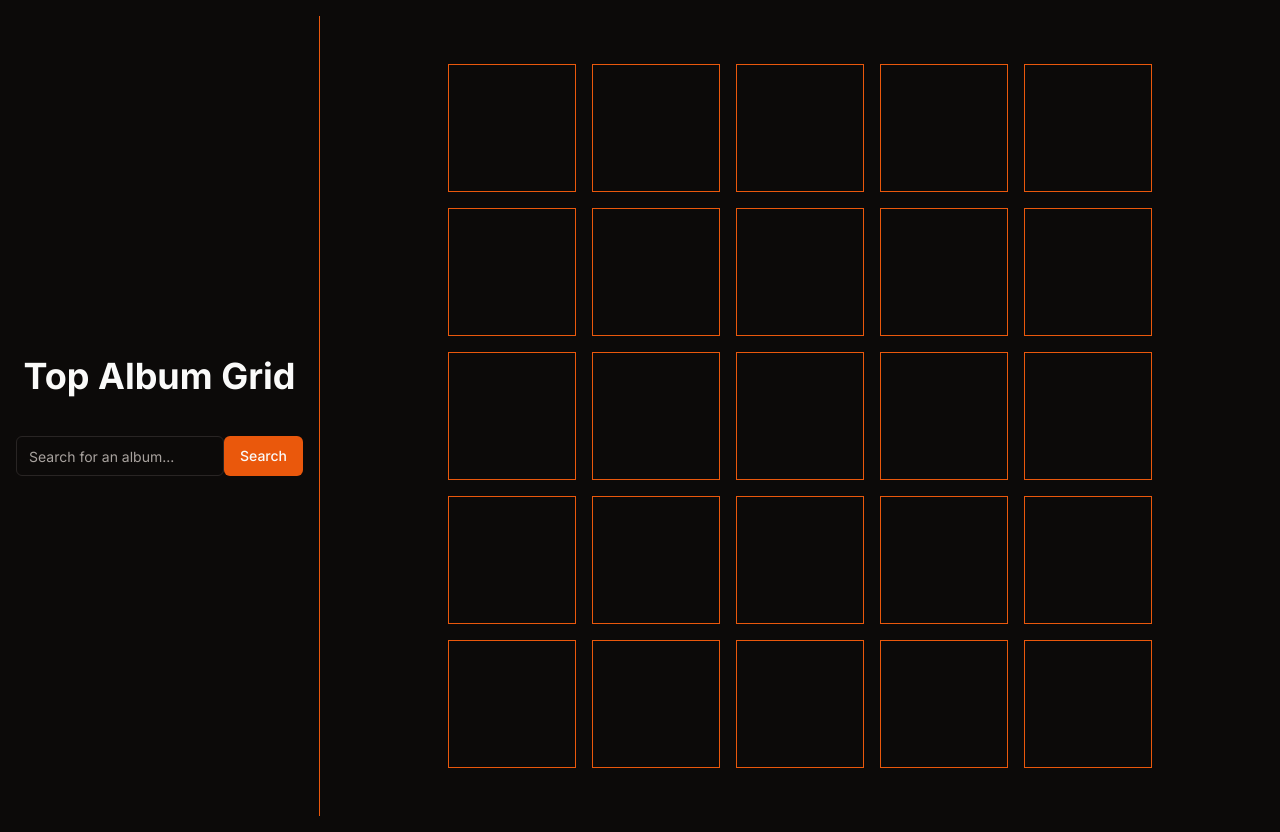
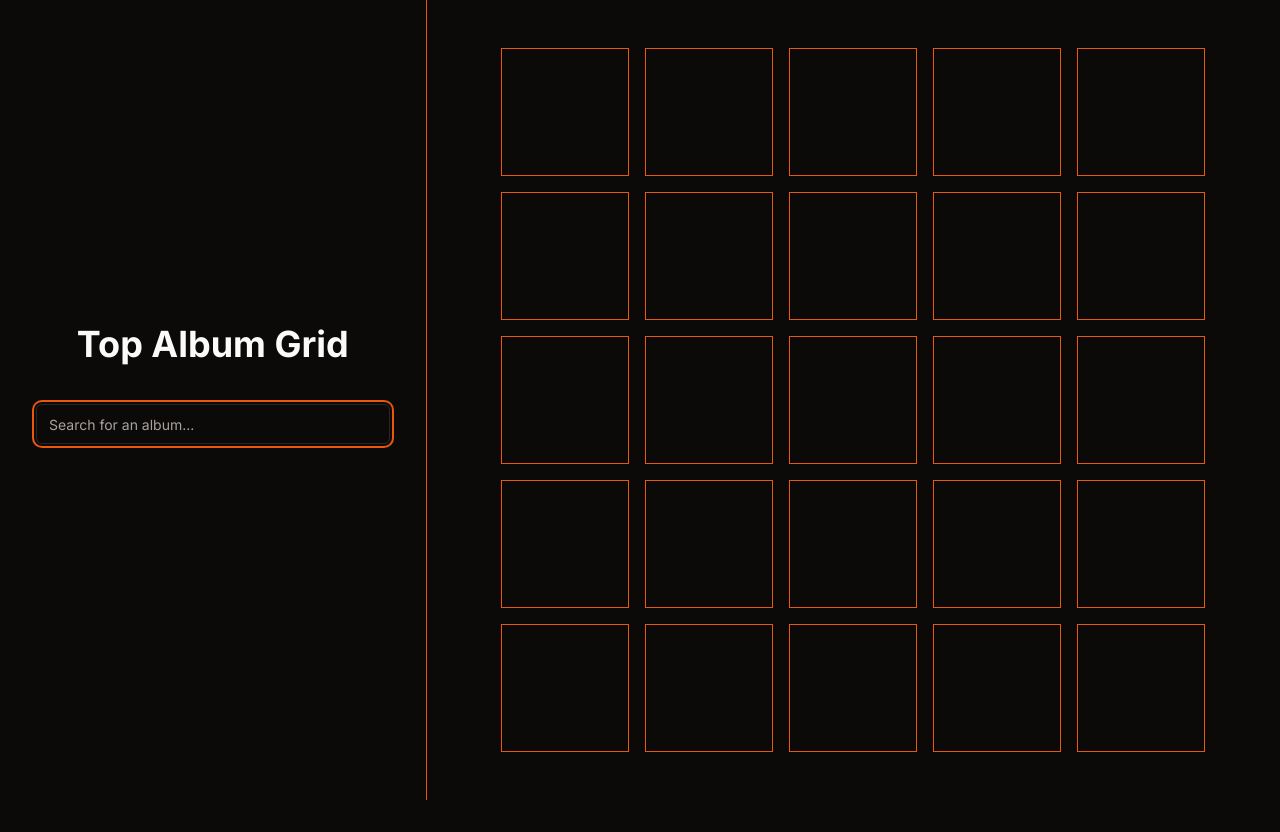
Before and after one commit to lukemcdowell/musaic, a Next.js app: page / in a window 1280 px wide. After the commit the page ends 800 px from the top, so only its background shows below. Built offline with nearby package versions, Linux system fonts and the light colour scheme.

Commit message:
adding instant search on input

```diff
--- a/src/app/api/search/route.ts
+++ b/src/app/api/search/route.ts
@@ -31,7 +31,7 @@ export async function GET(req: NextRequest) {
 
   try {
     const response = await fetch(
-      `https://api.spotify.com/v1/search?q=${query}&type=album&limit=12`,
+      `https://api.spotify.com/v1/search?q=${query}&type=album&limit=9`,
       searchOptions
     );
     const data = await response.json();
--- a/src/app/page.tsx
+++ b/src/app/page.tsx
@@ -3,13 +3,11 @@ import Search from '@/components/search';
 export default function Home() {
   return (
     <main className="flex min-h-screen flex-row items-center justify-between">
-      <div className="w-1/4 min-h-screen p-4 border-solid border-0 border-r border-primary flex flex-col items-center justify-center">
-        <h1 className="text-4xl font-bold text-center pt-8 pb-10">
-          Top Album Grid
-        </h1>
+      <div className="w-1/3 min-h-screen p-4 border-solid border-0 border-r border-primary flex flex-col items-center justify-center">
+        <h1 className="text-4xl font-bold text-center pb-10">Top Album Grid</h1>
         <Search />
       </div>
-      <div className="w-3/4 min-h-screen flex flex-row items-center justify-center p-16">
+      <div className="w-2/3 min-h-screen flex flex-row items-center justify-center px-16 py-8">
         <div className="grid grid-cols-5 gap-4 h-full">
           <div className="border h-32 w-32 border-primary"></div>
           <div className="border h-32 w-32 border-primary"></div>
--- a/src/components/search.tsx
+++ b/src/components/search.tsx
@@ -1,20 +1,18 @@
 'use client';
 
 import { useState } from 'react';
-import { Button } from './ui/button';
 import { Input } from './ui/input';
 
 function Search() {
-  const [query, setQuery] = useState('');
-  const [results, setResults] = useState<any[]>([]);
+  const [results, setResults] = useState<any[] | null>([]);
   const [error, setError] = useState<string | null>(null);
 
-  const handleSearch = async (event: React.FormEvent) => {
-    event.preventDefault();
-    setError(null);
-
+  const handleSearch = async (searchTerm: String) => {
+    if (searchTerm === null || searchTerm.trim() === '') {
+      setResults(null);
+    } else {
       try {
-      const response = await fetch(`/api/search?query=${query}`);
+        const response = await fetch(`/api/search?query=${searchTerm}`);
         const data = await response.json();
 
         if (response.ok) {
@@ -25,29 +23,29 @@ function Search() {
       } catch (error) {
         setError('An error occurred while fetching data');
       }
+    }
   };
 
   return (
-    <>
-      <form className="w-full flex" onSubmit={handleSearch}>
+    <div className="w-full px-5">
       <Input
         className="w-full"
         placeholder="Search for an album..."
         type="text"
-          value={query}
-          onChange={(e) => setQuery(e.target.value)}
+        autoFocus
+        onChange={(e) => handleSearch(e.target.value)}
       />
-        <Button type="submit">Search</Button>
-      </form>
+
+      {error ?? <p>{error}</p>}
+
       <div className="grid grid-cols-3 gap-4 h-full py-4">
-        {error ?? <p>{error}</p>}
-        {results.map((album) => (
+        {results?.map((album) => (
           <div key={album.id} className="border h-32 w-32 border-primary">
             <img src={album.images[0]?.url} alt={album.name} />
           </div>
         ))}
       </div>
-    </>
+    </div>
   );
 }
 
```
Lines whose indentation alone changed are shown as unchanged.
